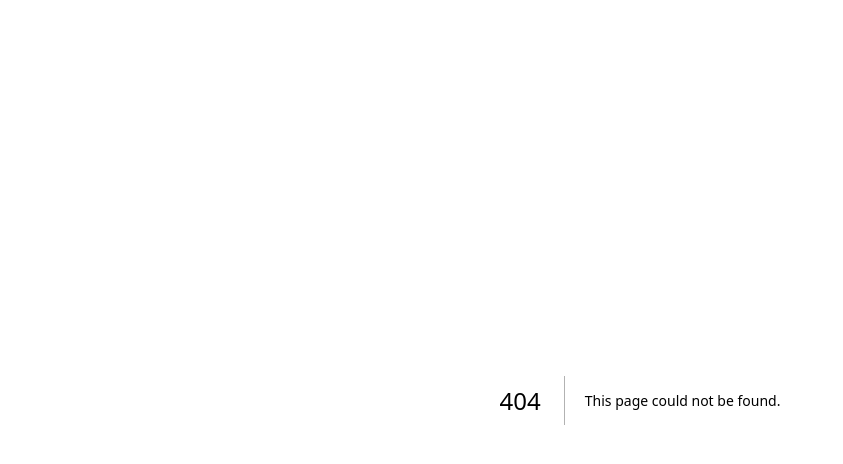
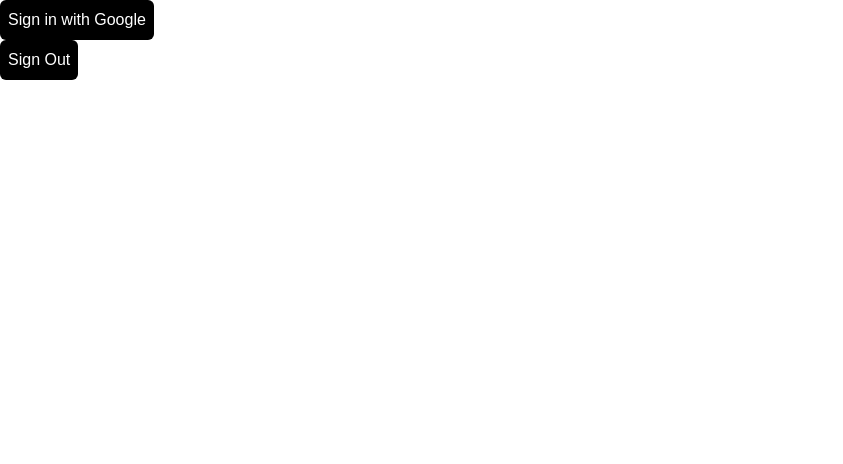
Before and after one commit to lwooden/cg-app, a Next.js app: page /login in a window 1280 px wide. Before the commit this address had no page. Shown: the top 464 px of the page, without its empty margins (0-843 px from the left). Built offline with nearby package versions, Linux system fonts and the light colour scheme.

Commit message:
login and auth stuff; will build on this later

```diff
--- /dev/null
+++ b/src/app/lib/auth-client.ts
@@ -0,0 +1,12 @@
+import { createAuthClient } from "better-auth/react"
+
+export const authClient = createAuthClient({
+  baseURL: "http://localhost:3000",
+  redirectTo: "/",
+})
+
+const signIn = async () => {
+  const data = await authClient.signIn.social({
+    provider: "google",
+  })
+}
--- /dev/null
+++ b/src/app/lib/auth.ts
@@ -0,0 +1,11 @@
+import { betterAuth } from "better-auth"
+
+export const auth = betterAuth({
+  socialProviders: {
+    google: {
+      prompt: "select_account",
+      clientId: process.env.GOOGLE_CLIENT_ID as string,
+      clientSecret: process.env.GOOGLE_CLIENT_SECRET as string,
+    },
+  },
+})
--- /dev/null
+++ b/src/app/login/page.tsx
@@ -0,0 +1,23 @@
+import React from "react"
+
+const page = () => {
+  return (
+    <div>
+      <button
+        className="bg-black text-white p-2 rounded-md"
+        // onClick={() => authClient.signIn.social({ provider: "google" })}
+      >
+        Sign in with Google
+      </button>
+      <br />
+      <button
+        className="bg-black text-white p-2 rounded-md"
+        // onClick={() => authClient.signOut()}
+      >
+        Sign Out
+      </button>
+    </div>
+  )
+}
+
+export default page
```
